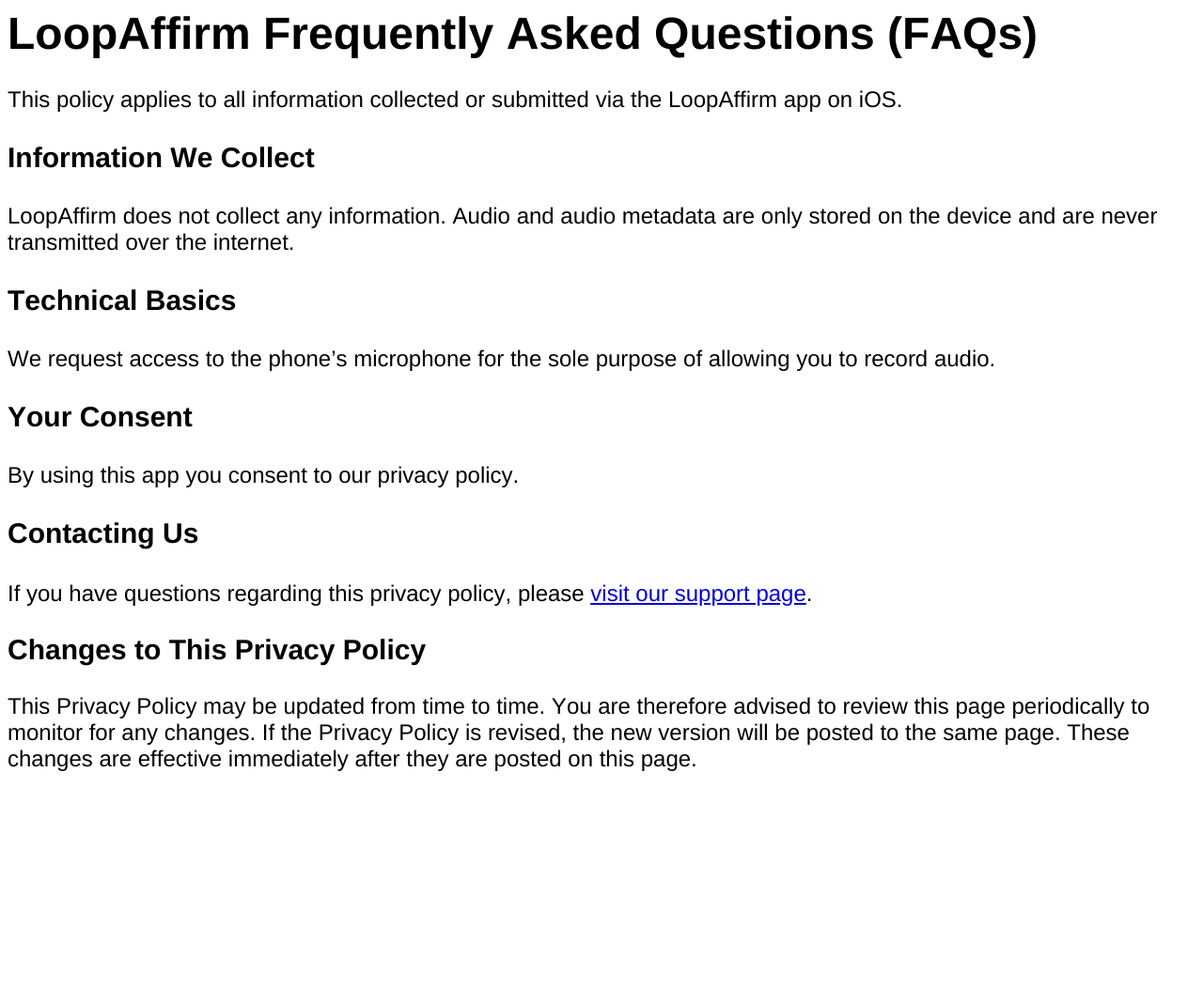
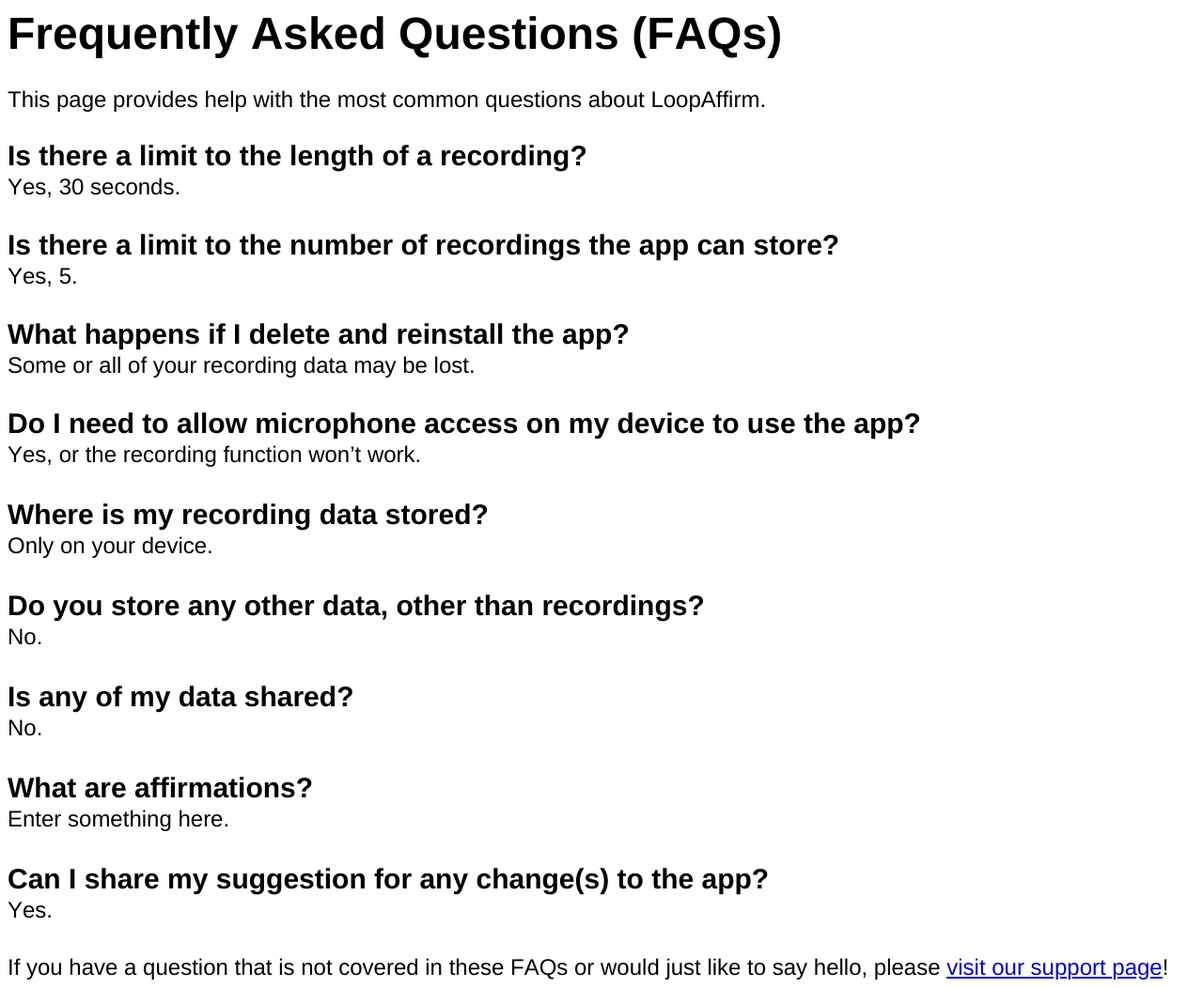
Before and after one commit to JPenny89/loopaffirm.faqs, a plain HTML site: page index.html in a window 1280 px wide. Shown: the whole page at 94% size. Before the commit the page ends 830 px from the top, so only its background shows below. Drawn offline with Linux system fonts and the light colour scheme.

Commit message:
Added more questions

```diff
--- a/index.html
+++ b/index.html
@@ -10,36 +10,48 @@
     p.p1 {margin: 0.0px 0.0px 0.0px 0.0px; font: 48.0px 'Helvetica Neue'; -webkit-text-stroke: #000000}
     p.p2 {margin: 0.0px 0.0px 0.0px 0.0px; font: 24.0px 'Helvetica Neue'; -webkit-text-stroke: #000000; min-height: 29.0px}
     p.p3 {margin: 0.0px 0.0px 0.0px 0.0px; font: 24.0px 'Helvetica Neue'; -webkit-text-stroke: #000000}
-    p.p4 {margin: 0.0px 0.0px 2.0px 0.0px; font: 24.0px 'Helvetica Neue'; -webkit-text-stroke: #000000; min-height: 29.0px}
-    p.p5 {margin: 0.0px 0.0px 2.0px 0.0px; font: 30.0px 'Helvetica Neue'; -webkit-text-stroke: #000000}
-    p.p6 {margin: 0.0px 0.0px 0.0px 0.0px; font: 30.0px 'Helvetica Neue'; -webkit-text-stroke: #000000}
+    p.p4 {margin: 0.0px 0.0px 2.0px 0.0px; font: 30.0px 'Helvetica Neue'; -webkit-text-stroke: #000000}
+    p.p5 {margin: 0.0px 0.0px 2.0px 0.0px; font: 24.0px 'Helvetica Neue'; -webkit-text-stroke: #000000; min-height: 29.0px}
+    p.p6 {margin: 0.0px 0.0px 2.0px 0.0px; font: 24.0px 'Helvetica Neue'; -webkit-text-stroke: #000000}
+    p.p7 {margin: 0.0px 0.0px 2.0px 0.0px; font: 30.0px 'Helvetica Neue'}
+    p.p8 {margin: 0.0px 0.0px 2.0px 0.0px; font: 24.0px 'Helvetica Neue'}
+    p.p9 {margin: 0.0px 0.0px 2.0px 0.0px; font: 24.0px 'Helvetica Neue'; min-height: 29.0px}
     span.s1 {font-kerning: none}
-    span.s2 {font: 24.0px 'Helvetica Neue'; text-decoration: underline ; font-kerning: none; color: #0000d3; -webkit-text-stroke: 0px #0000d3}
+    span.s2 {font: 24.0px 'Helvetica Neue'; text-decoration: underline ; font-kerning: none; color: #0000c9; -webkit-text-stroke: 0px #0000c9}
   </style>
 </head>
 <body>
-<p class="p1"><span class="s1"><b>LoopAffirm Frequently Asked Questions (FAQs)</b><b></b></span></p>
+<p class="p1"><span class="s1"><b>Frequently Asked Questions (FAQs)</b><b></b></span></p>
 <p class="p2"><span class="s1"></span><br></p>
-<p class="p3"><span class="s1">This policy applies to all information collected or submitted via the LoopAffirm app on iOS.</span></p>
-<p class="p4"><span class="s1"></span><br></p>
-<p class="p5"><span class="s1"><b>Information We Collect</b><b></b></span></p>
+<p class="p3"><span class="s1">This page provides help with the most common questions about LoopAffirm.</span></p>
 <p class="p2"><span class="s1"></span><br></p>
-<p class="p3"><span class="s1">LoopAffirm does not collect any information. Audio and audio metadata are only stored on the device and are never transmitted over the internet.</span></p>
-<p class="p4"><span class="s1"></span><br></p>
-<p class="p5"><span class="s1"><b>Technical Basics</b><b></b></span></p>
-<p class="p2"><span class="s1"></span><br></p>
-<p class="p3"><span class="s1">We request access to the phone’s microphone for the sole purpose of allowing you to record audio.</span></p>
-<p class="p4"><span class="s1"></span><br></p>
-<p class="p5"><span class="s1"><b>Your Consent</b><b></b></span></p>
-<p class="p2"><span class="s1"></span><br></p>
-<p class="p3"><span class="s1">By using this app you consent to our privacy policy.</span></p>
-<p class="p4"><span class="s1"></span><br></p>
-<p class="p5"><span class="s1"><b>Contacting Us</b><b></b></span></p>
-<p class="p4"><span class="s1"></span><br></p>
-<p class="p3"><span class="s1">If you have questions regarding this privacy policy, please <a href="https://jpenny89.github.io/loopaffirm.support/"><span class="s2">visit our support page</span></a>.</span></p>
-<p class="p2"><span class="s1"></span><br></p>
-<p class="p6"><span class="s1"><b>Changes to This Privacy Policy</b><b></b></span></p>
-<p class="p2"><span class="s1"></span><br></p>
-<p class="p3"><span class="s1">This Privacy Policy may be updated from time to time. You are therefore advised to review this page periodically to monitor for any changes. If the Privacy Policy is revised, the new version will be posted to the same page. These changes are effective immediately after they are posted on this page.</span></p>
+<p class="p4"><span class="s1"><b>Is there a limit to the length of a recording?</b><b></b></span></p>
+<p class="p3"><span class="s1">Yes, 30 seconds.</span></p>
+<p class="p5"><span class="s1"></span><br></p>
+<p class="p4"><span class="s1"><b>Is there a limit to the number of recordings the app can store?</b><b></b></span></p>
+<p class="p3"><span class="s1">Yes, 5.</span></p>
+<p class="p5"><span class="s1"></span><br></p>
+<p class="p4"><span class="s1"><b>What happens if I delete and reinstall the app?</b><b></b></span></p>
+<p class="p3"><span class="s1">Some or all of your recording data may be lost.</span></p>
+<p class="p5"><span class="s1"></span><br></p>
+<p class="p4"><span class="s1"><b>Do I need to allow microphone access on my device to use the app?</b><b></b></span></p>
+<p class="p6"><span class="s1">Yes, or the recording function won’t work.</span></p>
+<p class="p5"><span class="s1"></span><br></p>
+<p class="p4"><span class="s1"><b>Where is my recording data stored?</b><b></b></span></p>
+<p class="p6"><span class="s1">Only on your device.</span></p>
+<p class="p5"><span class="s1"></span><br></p>
+<p class="p4"><span class="s1"><b>Do you store any other data, other than recordings?</b><b></b></span></p>
+<p class="p6"><span class="s1">No.</span></p>
+<p class="p5"><span class="s1"></span><br></p>
+<p class="p4"><span class="s1"><b>Is any of my data shared?</b><b></b></span></p>
+<p class="p6"><span class="s1">No.</span></p>
+<p class="p5"><span class="s1"></span><br></p>
+<p class="p7"><span class="s1"><b>What are affirmations?</b><b></b></span></p>
+<p class="p8"><span class="s1">Enter something here.</span></p>
+<p class="p9"><span class="s1"></span><br></p>
+<p class="p7"><span class="s1"><b>Can I share my suggestion for any change(s) to the app?</b><b></b></span></p>
+<p class="p8"><span class="s1">Yes.</span></p>
+<p class="p5"><span class="s1"></span><br></p>
+<p class="p3"><span class="s1">If you have a question that is not covered in these FAQs or would just like to say hello, please <a href="https://jpenny89.github.io/loopaffirm.support/"><span class="s2">visit our support page</span></a>!</span></p>
 </body>
 </html>
```
